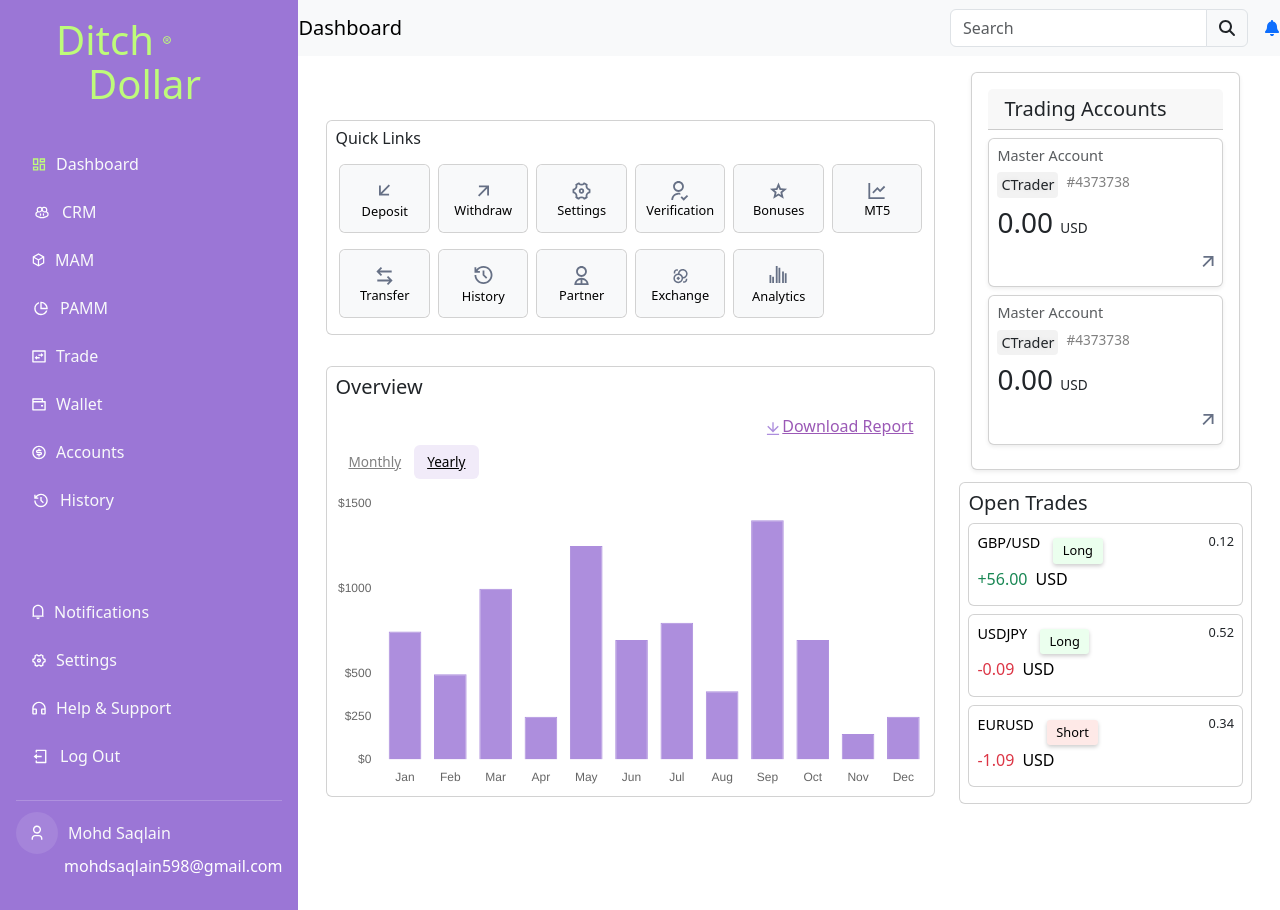
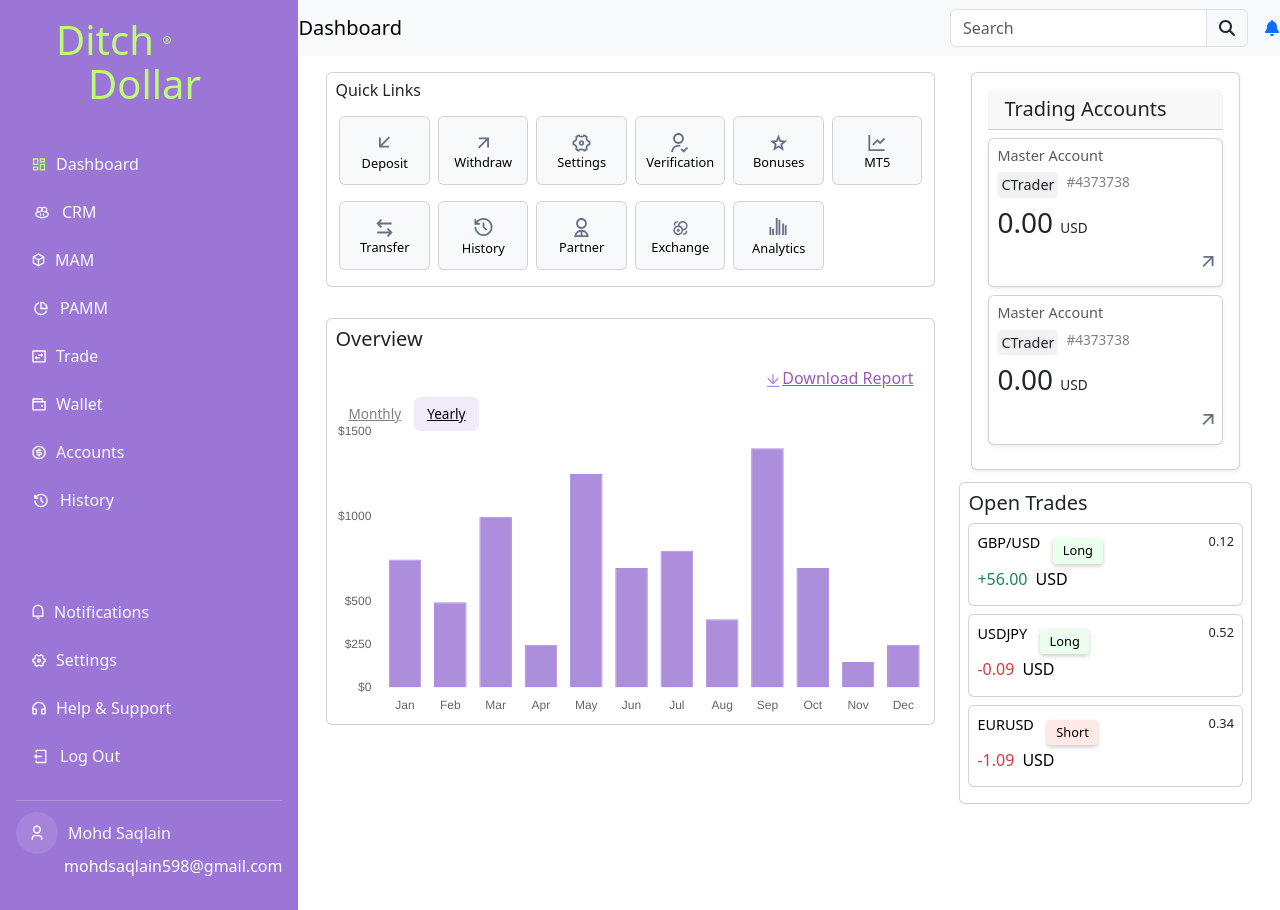
Before and after one commit to Saikysidd/testprojectformat, a React (Create React App) app in the folder my-app/: page / in a window 1280 px wide. Built offline with nearby package versions, Linux system fonts and the light colour scheme.

Commit message:
modified Dashboard

```diff
--- a/my-app/src/Dashboard/Dashboard.css
+++ b/my-app/src/Dashboard/Dashboard.css
@@ -28,7 +28,7 @@
 
 /* Modify the bottom margin to avoid overlap */
 .mb-3 {
-  margin-bottom: -3.50rem !important; /* Adjusted margin to avoid overlap */
+  margin-bottom: -5.0rem !important; /* Adjusted margin to avoid overlap */
 }
 
 /* Additional padding to ensure proper spacing between components */
@@ -39,7 +39,7 @@
 
 /* Custom margin for OpenTrades column */
 .open-trades-col {
-  margin-top: 3.5rem !important; /* Adjusted value for better spacing */
+  margin-top: 6.5rem !important; /* Adjusted value for better spacing */
 }
 @media (max-width: 768px) {
   .col-md-12 {
--- a/my-app/src/Pages/QuickLinks.js
+++ b/my-app/src/Pages/QuickLinks.js
@@ -73,7 +73,7 @@ const Analytics = () => (
 );
 const QuickLinks = () => {
   return (
-    <Card className="mb-2 mt-5">
+    <Card className="mb-2 mt-0">
       <Card.Body>
         <h6 className='d-flex justify-content-start'>Quick Links</h6>
 
```
